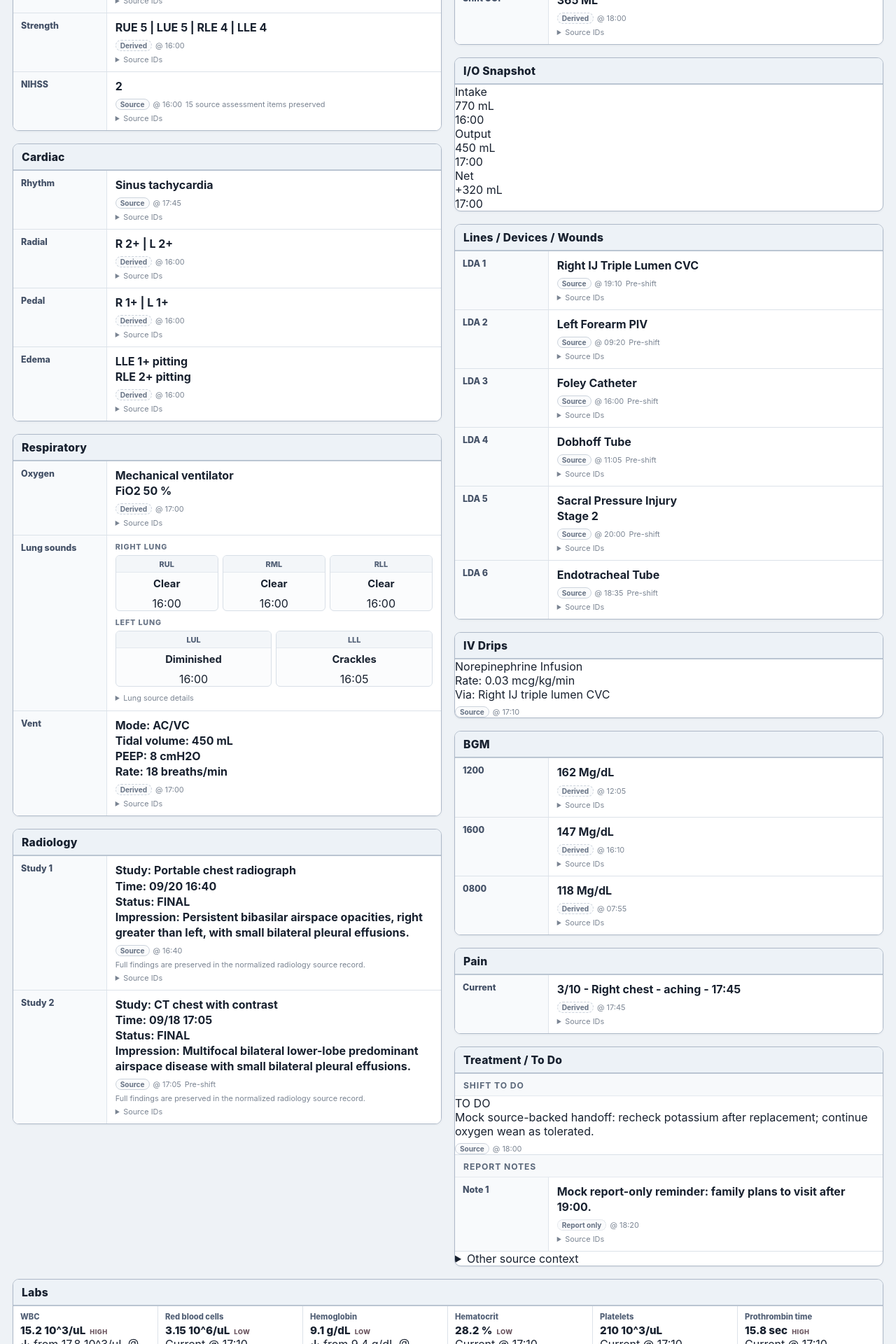
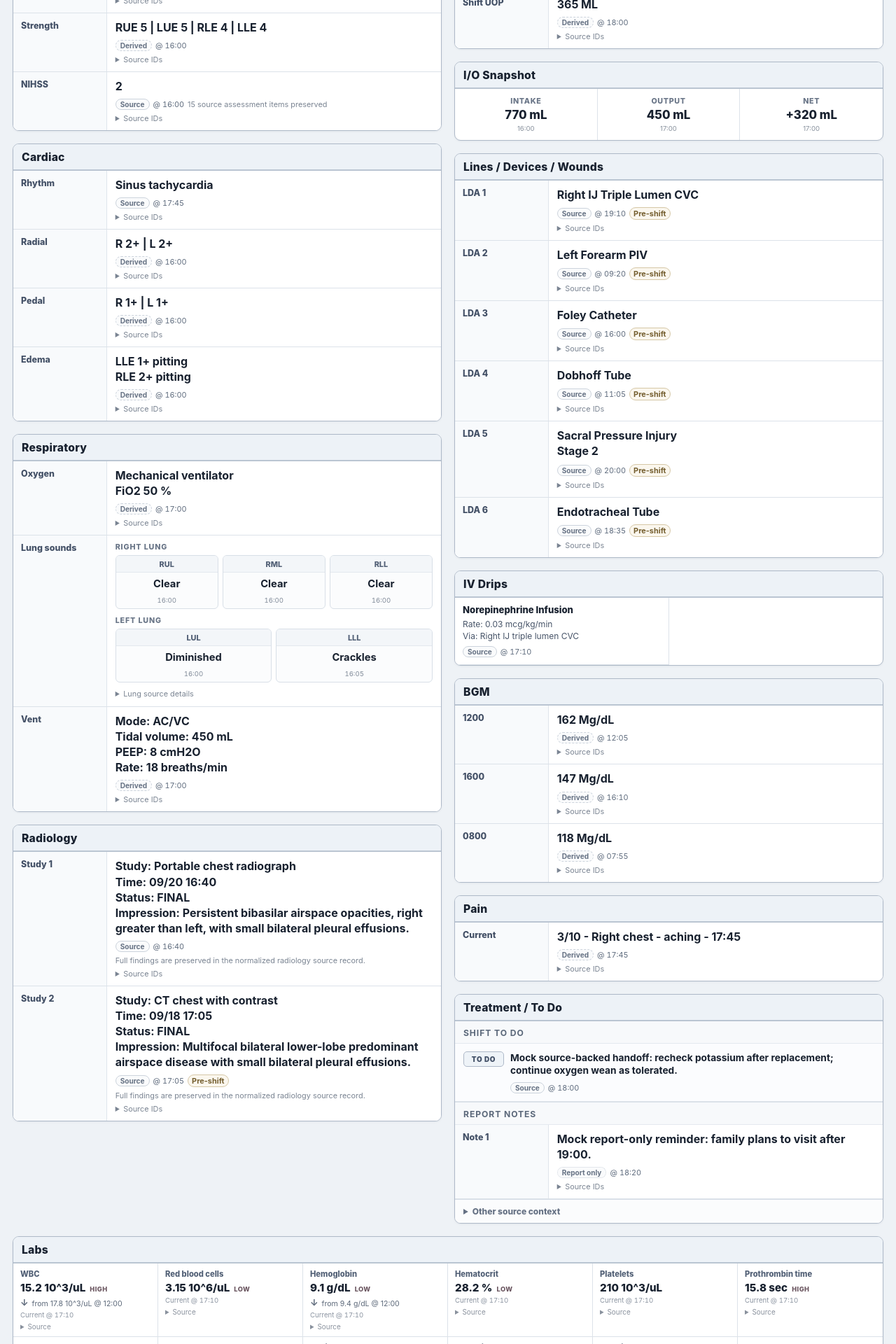
Before and after one commit to badmrfrosty313/Epic-Report-Sheet, a React (Vite) app: page / in a window 1280 px wide. Shown: the part 860-2780 px from the top of the page at 70% size. Built offline with nearby package versions, Linux system fonts and the light colour scheme.

Commit message:
Style freshness trends IO drips To Do and print layout

```diff
--- a/src/styles.css
+++ b/src/styles.css
@@ -35,6 +35,38 @@ select {
   justify-content: space-between;
   gap: 24px;
   margin-bottom: 14px;
+}
+
+.header-actions {
+  display: flex;
+  align-items: center;
+  gap: 9px;
+}
+
+.fixture-switcher {
+  display: inline-flex;
+  overflow: hidden;
+  border: 1px solid #aab4c3;
+  border-radius: 8px;
+  background: white;
+}
+
+.fixture-switcher a {
+  padding: 8px 10px;
+  border-right: 1px solid #d4dbe4;
+  color: #566276;
+  font-size: 0.74rem;
+  font-weight: 750;
+  text-decoration: none;
+}
+
+.fixture-switcher a:last-child {
+  border-right: 0;
+}
+
+.fixture-switcher a.active {
+  background: #e8eef5;
+  color: #18212f;
 }
 
 .app-header h1 {
@@ -225,6 +257,20 @@ select {
   opacity: 0.72;
 }
 
+.time-chip {
+  font-variant-numeric: tabular-nums;
+  color: #5e6b7d;
+}
+
+.freshness-chip {
+  border: 1px solid #d5c7a6;
+  border-radius: 999px;
+  padding: 1px 5px;
+  background: #fbf7ee;
+  color: #755f30;
+  font-weight: 750;
+}
+
 .source-detail {
   margin-top: 5px;
   font-size: 0.68rem;
@@ -329,6 +375,13 @@ select {
   color: #707b8b;
 }
 
+.lung-cell-time {
+  padding: 0 6px 6px;
+  font-size: 0.6rem;
+  color: #818b99;
+  font-variant-numeric: tabular-nums;
+}
+
 .lung-source-detail {
   margin-top: 9px;
   font-size: 0.68rem;
@@ -365,6 +418,119 @@ select {
   grid-column: 3;
   overflow-wrap: anywhere;
   white-space: normal;
+}
+
+.io-grid {
+  display: grid;
+  grid-template-columns: repeat(3, minmax(0, 1fr));
+}
+
+.io-cell {
+  min-width: 0;
+  padding: 11px 10px;
+  border-right: 1px solid #dce2e9;
+  text-align: center;
+}
+
+.io-cell:last-child {
+  border-right: 0;
+}
+
+.io-label {
+  margin-bottom: 3px;
+  font-size: 0.67rem;
+  font-weight: 850;
+  letter-spacing: 0.06em;
+  text-transform: uppercase;
+  color: #697587;
+}
+
+.io-value {
+  font-size: 1.05rem;
+  font-weight: 800;
+  line-height: 1.2;
+}
+
+.io-time {
+  margin-top: 4px;
+  font-size: 0.6rem;
+  color: #88919d;
+}
+
+.drip-grid {
+  display: grid;
+  grid-template-columns: repeat(2, minmax(0, 1fr));
+  gap: 0;
+}
+
+.drip-card {
+  min-width: 0;
+  padding: 10px 11px;
+  border-right: 1px solid #dce2e9;
+  border-bottom: 1px solid #dce2e9;
+  background: white;
+}
+
+.drip-card:nth-child(2n) {
+  border-right: 0;
+}
+
+.drip-card-title {
+  margin-bottom: 5px;
+  font-size: 0.82rem;
+  font-weight: 850;
+  line-height: 1.2;
+}
+
+.drip-card-line {
+  margin-top: 2px;
+  font-size: 0.75rem;
+  line-height: 1.25;
+  color: #475468;
+}
+
+.todo-zone {
+  background: #fbfcfe;
+}
+
+.todo-card {
+  display: grid;
+  grid-template-columns: 58px minmax(0, 1fr);
+  gap: 9px;
+  padding: 11px 12px;
+  border-bottom: 1px solid #dce2e9;
+}
+
+.todo-marker {
+  height: fit-content;
+  padding: 4px 5px;
+  border: 1px solid #aeb9c8;
+  border-radius: 5px;
+  background: #eef3f8;
+  font-size: 0.62rem;
+  font-weight: 900;
+  letter-spacing: 0.07em;
+  text-align: center;
+  color: #425067;
+}
+
+.todo-text {
+  font-size: 0.86rem;
+  font-weight: 700;
+  line-height: 1.35;
+}
+
+.secondary-treatment {
+  border-top: 1px solid #d7dee7;
+  background: #fbfcfd;
+}
+
+.secondary-treatment > summary {
+  padding: 9px 12px;
+  cursor: pointer;
+  font-size: 0.75rem;
+  font-weight: 800;
+  color: #657184;
 }
 
 .labs-section {
@@ -419,6 +585,25 @@ select {
   color: #6b5660;
 }
 
+.lab-trend {
+  margin-top: 5px;
+  font-size: 0.66rem;
+  line-height: 1.2;
+  color: #5d697a;
+}
+
+.lab-trend strong {
+  margin-right: 2px;
+  font-size: 0.8rem;
+}
+
+.lab-time {
+  margin-top: 3px;
+  font-size: 0.6rem;
+  color: #8a93a0;
+  font-variant-numeric: tabular-nums;
+}
+
 .lab-source-detail {
   margin-top: 5px;
   font-size: 0.62rem;
@@ -466,6 +651,21 @@ select {
   }
 }
 
+@media (max-width: 900px) {
+  .header-actions {
+    align-items: stretch;
+    flex-direction: column;
+  }
+
+  .drip-grid {
+    grid-template-columns: 1fr;
+  }
+
+  .drip-card {
+    border-right: 0;
+  }
+}
+
 @media (max-width: 720px) {
   .page-shell {
     width: min(100% - 20px, 1480px);
@@ -496,10 +696,17 @@ select {
   }
 }
 
+@page {
+  size: landscape;
+  margin: 0.32in;
+}
+
 @media print {
   :root,
   body {
     background: white;
+    print-color-adjust: exact;
+    -webkit-print-color-adjust: exact;
   }
 
   .page-shell {
@@ -508,9 +715,11 @@ select {
   }
 
   .print-button,
+  .fixture-switcher,
   .field-meta,
   .source-detail,
   .lab-source-detail,
+  .lung-source-detail,
   .audit-footer {
     display: none !important;
   }
@@ -550,6 +759,20 @@ select {
   .report-section {
     border-radius: 0;
     box-shadow: none;
+    break-inside: avoid;
+    page-break-inside: avoid;
+  }
+
+  .labs-section {
+    break-inside: auto;
+    page-break-inside: auto;
+  }
+
+  .lab-cell,
+  .drip-card,
+  .todo-card {
+    break-inside: avoid;
+    page-break-inside: avoid;
   }
 
   .report-section h2 {
@@ -587,6 +810,38 @@ select {
     font-size: 0.5rem;
   }
 
+  .lab-trend {
+    margin-top: 2px;
+    font-size: 0.52rem;
+  }
+
+  .lab-time,
+  .lung-cell-time {
+    font-size: 0.48rem;
+  }
+
+  .io-cell {
+    padding: 5px 6px;
+  }
+
+  .io-value {
+    font-size: 0.82rem;
+  }
+
+  .drip-card {
+    padding: 5px 7px;
+  }
+
+  .drip-card-title {
+    margin-bottom: 2px;
+    font-size: 0.7rem;
+  }
+
+  .drip-card-line,
+  .todo-text {
+    font-size: 0.62rem;
+  }
+
   .field-label,
   .field-content,
   .lung-assessment-label,
```
